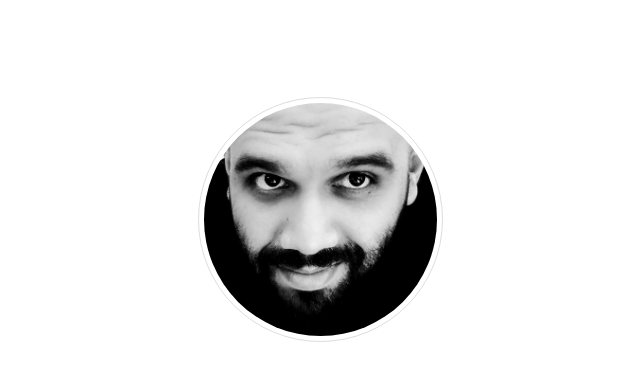
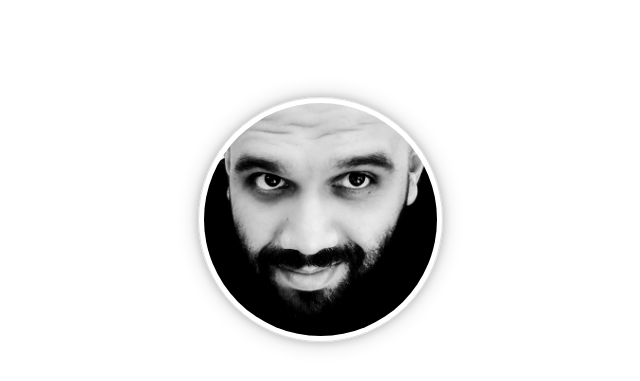
Before and after one commit to asajm/ipfs-website, a plain HTML site: page index.html in a window 1280 px wide. Shown: the top 381 px of the page, without its empty margins (320-960 px from the left). Drawn offline with Linux system fonts and the light colour scheme.

Commit message:
img shadow

```diff
--- a/index.html
+++ b/index.html
@@ -15,6 +15,7 @@
                 border-radius: 50%;
                 padding: 5px;
                 width: 233px;
+                box-shadow: 0 0 8px rgba(0, 0, 0, 0.2), 0 0 21px rgba(0, 0, 0, 0.2);
             " />
         </div>
         <h4 style="
```
